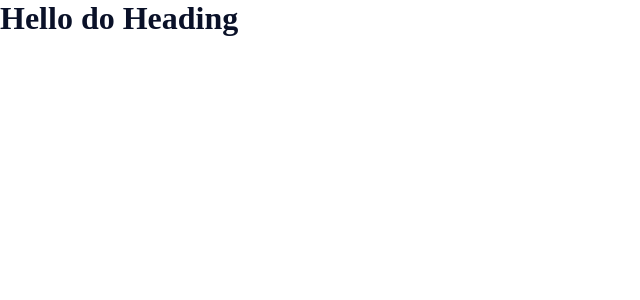
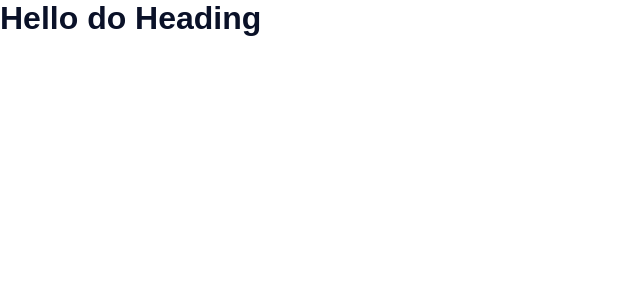
Before and after one commit to abnerfirmino/Landing-Page-Front-End, a React (Vite) app: page / in a window 1280 px wide. Shown: the top 300 px of the page, without its empty margins (0-640 px from the left). Built offline with nearby package versions, Linux system fonts and the light colour scheme.

Commit message:
fontes do tema configuradas

```diff
--- a/src/styles/global-styles.js
+++ b/src/styles/global-styles.js
@@ -1,11 +1,24 @@
 import { createGlobalStyle } from 'styled-components';
 
 export const GlobalStyles = createGlobalStyle`
+  @import url('https://fonts.googleapis.com/css2?family=Montserrat:ital,wght@0,900;1,900&family=Open+Sans:ital,wght@0,400;0,700;1,400;1,700&display=swap');
+
   * {
     margin: 0;
     padding: 0;
     box-sizing: border-box;
   }
 
-  body {}
+  html {
+    font-size: 62.5%; // 10 rem
+  }
+
+  body {
+    font-size: 1.6rem;
+    font-family: ${({ theme }) => theme.font.family.default};
+  }
+
+  h1 {
+    font-family: ${({ theme }) => theme.font.family.secondary};
+  }
 `;
--- a/src/styles/theme.js
+++ b/src/styles/theme.js
@@ -4,4 +4,10 @@
     secondaryColor: '#dc143c',
     white: '#fff',
   },
+  font: {
+    family: {
+      default: "'Open Sans', sans-serif;",
+      secondary: "'Montserrat', sans-serif;",
+    },
+  },
 };
```
